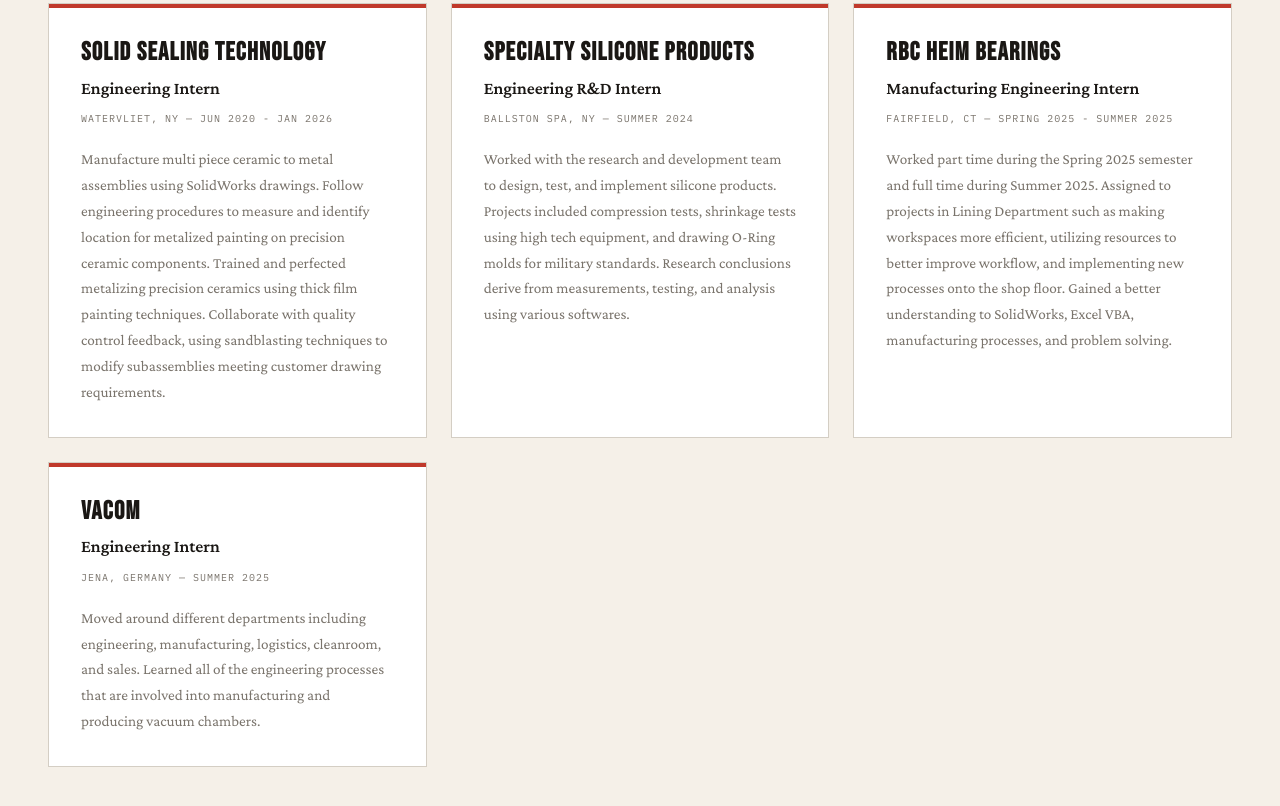
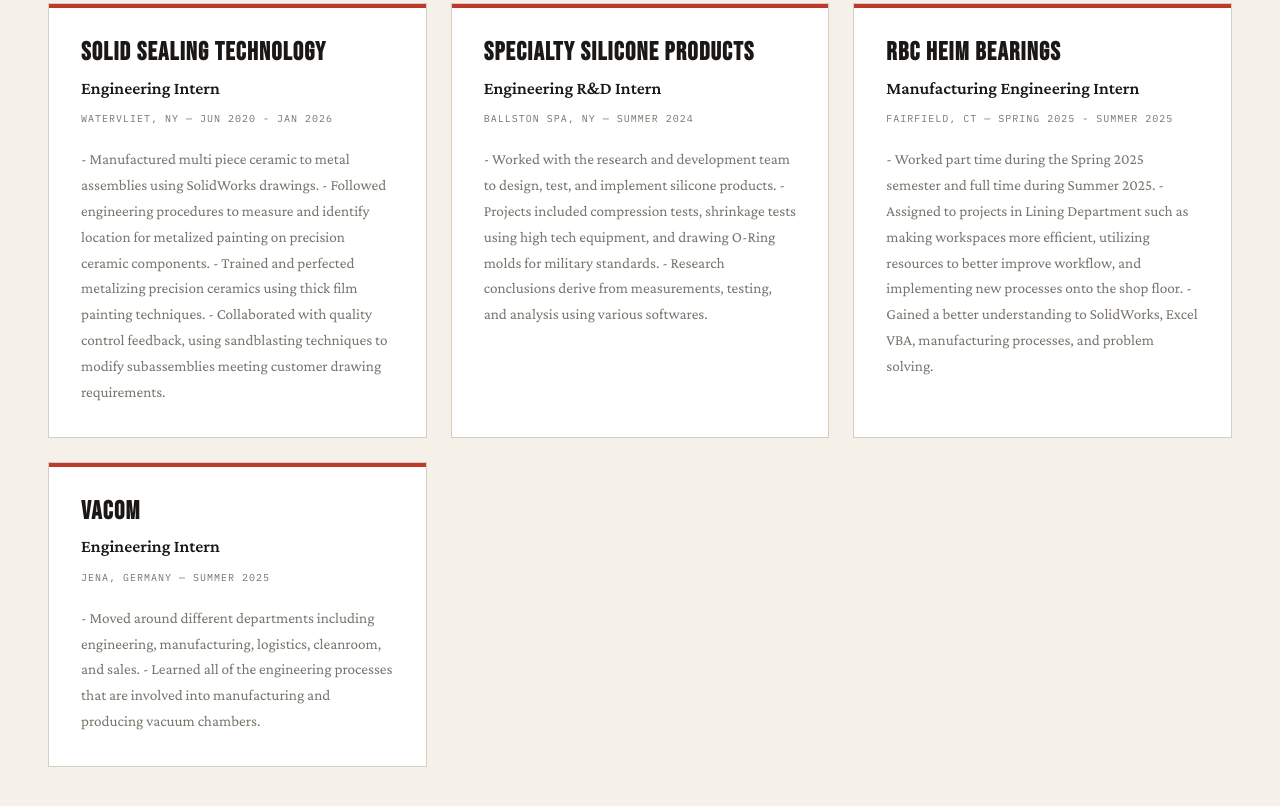
Before and after one commit to bellafuierer/Isabella-Fuierer-Portfolio, a plain HTML site: page index.html in a window 1280 px wide. Shown: the part 3149-3955 px from the top of the page. Drawn offline with nearby package versions, Linux system fonts and the light colour scheme.

Commit message:
Correct tense in internship descriptions

```diff
--- a/index.html
+++ b/index.html
@@ -407,10 +407,10 @@
         <div class="intern-role">Engineering Intern</div>
         <div class="intern-meta">Watervliet, NY — Jun 2020 - Jan 2026</div>
         <p>
-          Manufacture multi piece ceramic to metal assemblies using SolidWorks drawings.
-          Follow engineering procedures to measure and identify location for metalized painting on precision ceramic components.
-          Trained and perfected metalizing precision ceramics using thick film painting techniques.
-          Collaborate with quality control feedback, using sandblasting techniques to modify subassemblies meeting customer drawing requirements.
+         - Manufactured multi piece ceramic to metal assemblies using SolidWorks drawings.
+         - Followed engineering procedures to measure and identify location for metalized painting on precision ceramic components.
+         - Trained and perfected metalizing precision ceramics using thick film painting techniques.
+         - Collaborated with quality control feedback, using sandblasting techniques to modify subassemblies meeting customer drawing requirements.
         </p>
       </div>
     </div>
@@ -421,9 +421,9 @@
         <div class="intern-role">Engineering R&D Intern</div>
         <div class="intern-meta">Ballston Spa, NY — Summer 2024</div>
         <p>
-          Worked with the research and development team to design, test, and implement silicone products.
-          Projects included compression tests, shrinkage tests using high tech equipment, and drawing O-Ring molds for military standards.
-          Research conclusions derive from measurements, testing, and analysis using various softwares.
+         - Worked with the research and development team to design, test, and implement silicone products.
+         - Projects included compression tests, shrinkage tests using high tech equipment, and drawing O-Ring molds for military standards.
+         - Research conclusions derive from measurements, testing, and analysis using various softwares.
         </p>
       </div>
     </div>
@@ -434,9 +434,9 @@
         <div class="intern-role">Manufacturing Engineering Intern</div>
         <div class="intern-meta">Fairfield, CT — Spring 2025 - Summer 2025</div>
         <p>
-          Worked part time during the Spring 2025 semester and full time during Summer 2025.
-          Assigned to projects in Lining Department such as making workspaces more efficient, utilizing resources to better improve workflow, and implementing new processes onto the shop floor.
-          Gained a better understanding to SolidWorks, Excel VBA, manufacturing processes, and problem solving.
+         - Worked part time during the Spring 2025 semester and full time during Summer 2025.
+         - Assigned to projects in Lining Department such as making workspaces more efficient, utilizing resources to better improve workflow, and implementing new processes onto the shop floor.
+         - Gained a better understanding to SolidWorks, Excel VBA, manufacturing processes, and problem solving.
         </p>
       </div>
     </div>
@@ -447,8 +447,8 @@
         <div class="intern-role">Engineering Intern</div>
         <div class="intern-meta">Jena, Germany — Summer 2025</div>
         <p>
-          Moved around different departments including engineering, manufacturing, logistics, cleanroom, and sales.
-          Learned all of the engineering processes that are involved into manufacturing and producing vacuum chambers.
+         - Moved around different departments including engineering, manufacturing, logistics, cleanroom, and sales.
+         - Learned all of the engineering processes that are involved into manufacturing and producing vacuum chambers.
         </p>
       </div>
     </div>
```
